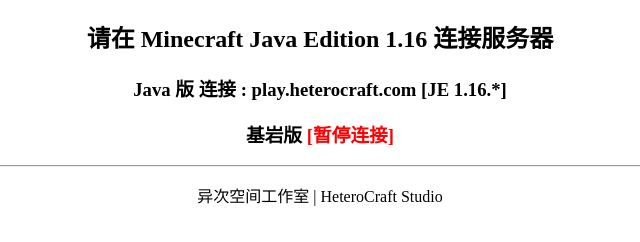
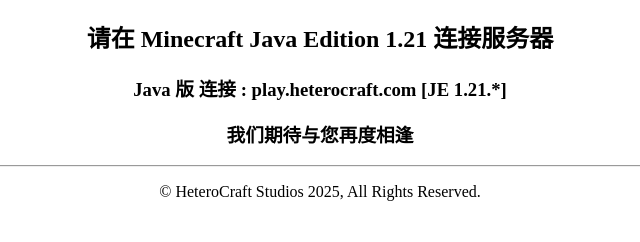
Before and after one commit to HeteroCraft/HeteroCraft-play.github.io, a plain HTML site: page index.html in a window 1280 px wide. Shown: the part 70-312 px from the top of the page, without its empty margins (320-960 px from the left). Drawn offline with Linux system fonts and the light colour scheme.

Commit message:
Update index.html

```diff
--- a/index.html
+++ b/index.html
@@ -36,10 +36,10 @@
 
   <body>
     <h1>这是一个错误的打开方式.</h1>
-    <h2>请在 Minecraft Java Edition 1.16 连接服务器</h2>
-    <h3>Java 版 连接 : play.heterocraft.com [JE 1.16.*]</h3>
-    <h3>基岩版 <font color="red">[暂停连接]</font></h3>
+    <h2>请在 Minecraft Java Edition 1.21 连接服务器</h2>
+    <h3>Java 版 连接 : play.heterocraft.com [JE 1.21.*]</h3>
+    <h3>我们期待与您再度相逢</h3>
     <hr>
-    <p>异次空间工作室 | HeteroCraft Studio</p>
+    <p>&copy; HeteroCraft Studios 2025, All Rights Reserved.</p>
   </body>
 </html>
```
